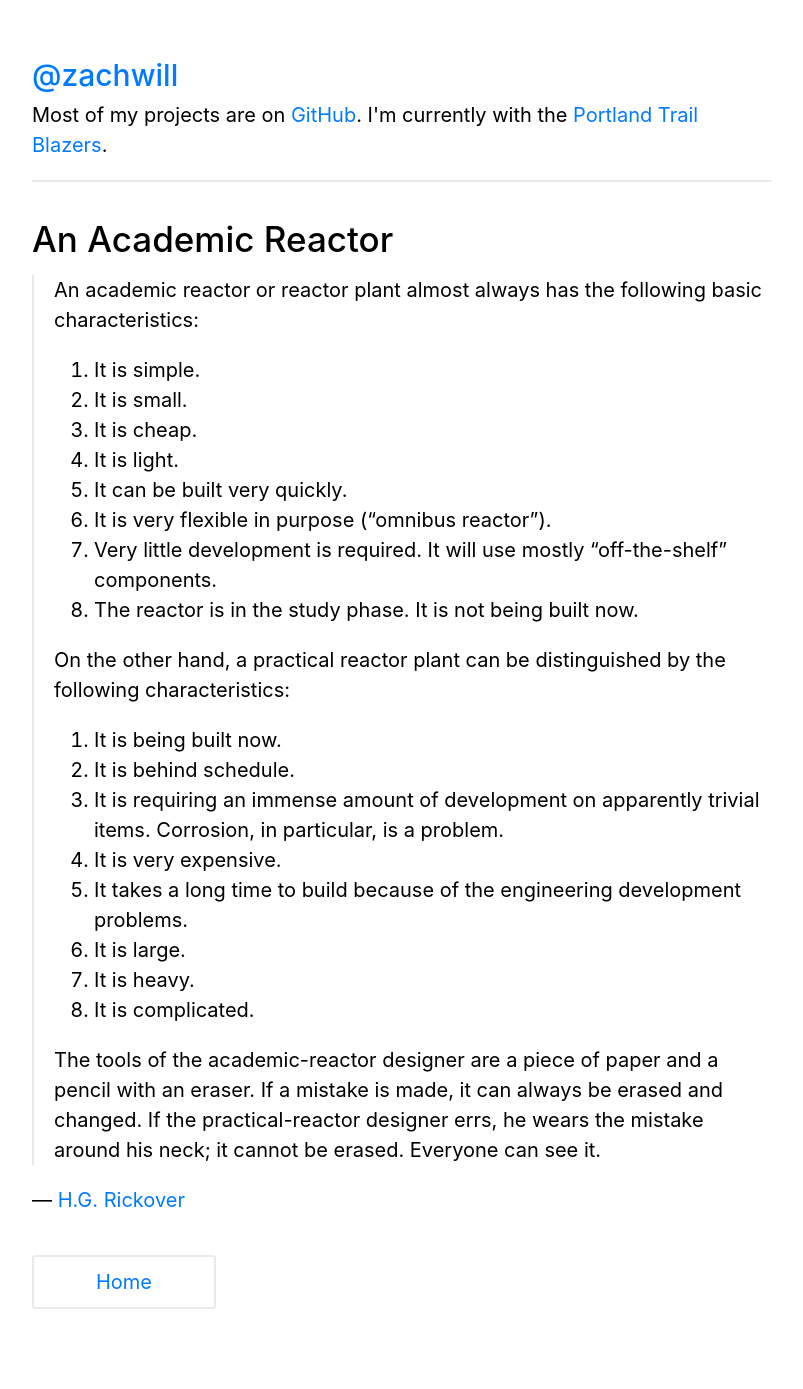
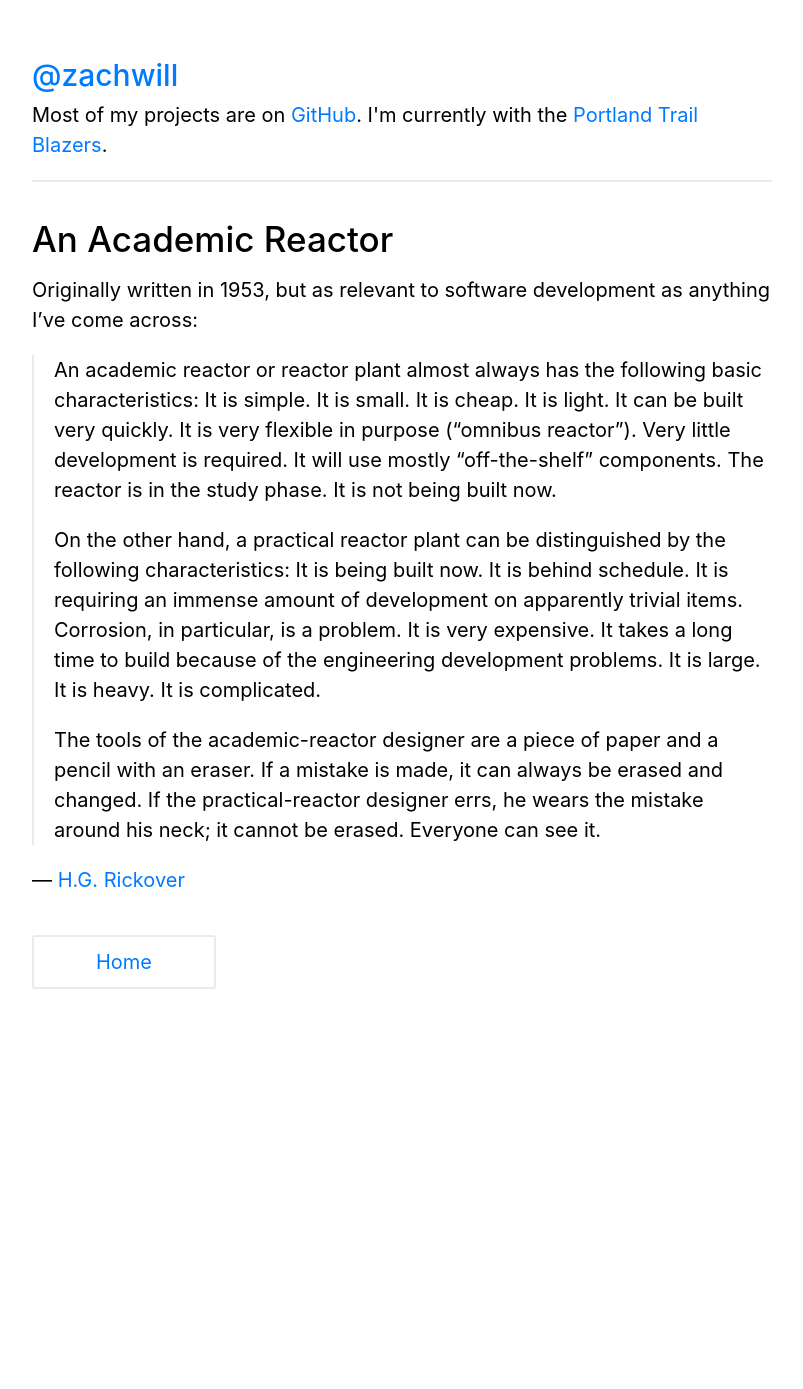
Before and after one commit to zachwill/blog, a Jekyll site: the page built from _posts/2016-05-23-academic-reactor.md, in a window 1280 px wide. Shown: the whole page, without its empty margins (238-1041 px from the left). Built offline with Jekyll 4.4.1, drawn with Linux system fonts in a browser that asks for light colours; after the commit the page ends 1069 px from its top, so only the background shows below that.

Commit message:
Update the Rickover quote

```diff
--- a/_posts/2016-05-23-academic-reactor.md
+++ b/_posts/2016-05-23-academic-reactor.md
@@ -4,27 +4,22 @@ title     : An Academic Reactor
 permalink : /academic-reactor/
 ---
 
-> An academic reactor or reactor plant almost always has the following basic characteristics:
+Originally written in 1953, but as relevant to software development as anything
+I've come across:
+
+> An academic reactor or reactor plant almost always has the following basic
+> characteristics: It is simple.  It is small.  It is cheap.  It is light.  It
+> can be built very quickly.  It is very flexible in purpose ("omnibus
+> reactor").  Very little development is required. It will use mostly
+> “off-the-shelf” components.  The reactor is in the study phase. It is not
+> being built now.
 >
-> 1. It is simple.
-> 2. It is small.
-> 3. It is cheap.
-> 4. It is light.
-> 5. It can be built very quickly.
-> 6. It is very flexible in purpose ("omnibus reactor").
-> 7. Very little development is required. It will use mostly “off-the-shelf” components.
-> 8. The reactor is in the study phase. It is not being built now.
->
-> On the other hand, a practical reactor plant can be distinguished by the following characteristics:
->
-> 1. It is being built now.
-> 2. It is behind schedule.
-> 3. It is requiring an immense amount of development on apparently trivial items.  Corrosion, in particular, is a problem.
-> 4. It is very expensive.
-> 5. It takes a long time to build because of the engineering development problems.
-> 6. It is large.
-> 7. It is heavy.
-> 8. It is complicated.
+> On the other hand, a practical reactor plant can be distinguished by the
+> following characteristics: It is being built now.  It is behind schedule.  It
+> is requiring an immense amount of development on apparently trivial items.
+> Corrosion, in particular, is a problem.  It is very expensive.  It takes a
+> long time to build because of the engineering development problems.  It is
+> large.  It is heavy.  It is complicated.
 >
 > The tools of the academic-reactor designer are a piece of paper and a pencil
 > with an eraser. If a mistake is made, it can always be erased and changed.
```
